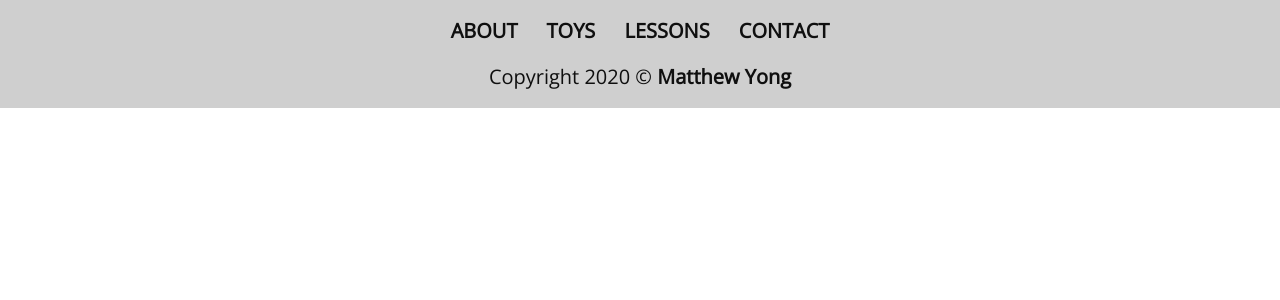
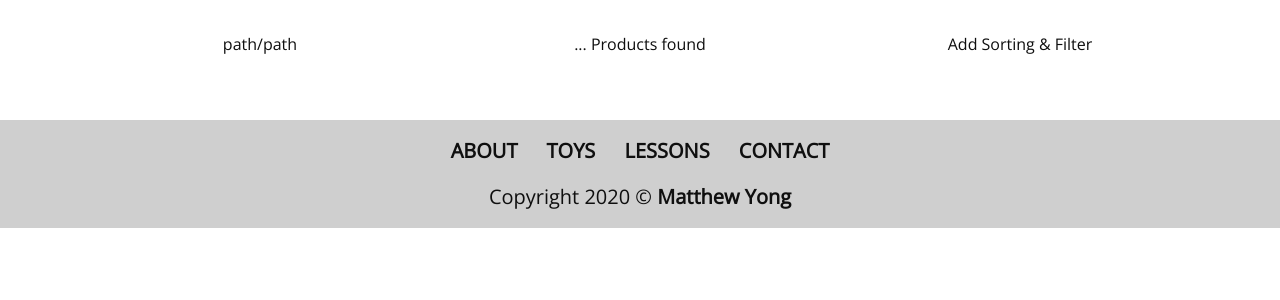
Before and after one commit to MatthewYong/big_brains, a Django app: page /toys/ in a window 1280 px wide. Shown: the part 98-398 px from the top of the page. Run offline with Django 3.2, Linux system fonts and the light colour scheme; data that the repository does not hold is empty; some libraries are stand-ins or nearby versions.

Commit message:
Add toy price to toys.html

```diff
--- a/static/css/toys.css
+++ b/static/css/toys.css
@@ -1,12 +1,23 @@
 /*All toys*/
-.product-box {
+.toypage-header {
+    text-align: center;
+    margin-top: 2rem;
+    margin-bottom: 3rem;
+}
+
+.toy-box {
     text-align: center;
     width: 20rem;
     height: 30rem;
-    border: 0.1rem solid #0f0f0f;
     padding: 1rem;
     margin: 2rem;
 }
 
+.toy-image {
+    display: block;
+    width: 100%;
+    height: auto;
+}
+
 
 /*Toy detail*/
--- a/toys/templates/toys/toys.html
+++ b/toys/templates/toys/toys.html
@@ -4,22 +4,26 @@
 {% block content %}
 
 <div class="container">
-    <div class="row">
-        <div class="col-4"></div>
-        <div class="col-4"></div>
-        <div class="col-4"></div>
+    <div class="row toypage-header">
+        <div class="col-4 toypage-path">path/path</div>
+        <div class="col-4 toypage-quantity">
+            <p>... Products found</p>
+        </div>
+        <div class="col-4 toypage-filter">Add Sorting & Filter</div>
     </div>
     <div class="row">
         {% for toy in toys %}
-        <a href="" class=" product-box  mx-auto">
-            <div class="col-4">
-                <img src="../media/{{ toy.image }}" alt="">
+        <div class="col-4">
+            <a href="" class="toy-box  mx-auto">
+                <div>
+                    <img src="../media/{{ toy.image }}" class="toy-image" alt="{{ toy.name }}">
+                </div>
                 <p>{{ toy.name }}</p>
                 <p>{{ toy.age }}</p>
-                <p>{{ toy.description }}</p>
-                <p>{{ toy.price }}</p>
-            </div>
-        </a>
+                <p class="toy.price">£{{ toy.price }}</p>
+                <button>button</button>
+            </a>
+        </div>
         {% endfor %}
     </div>
 </div>
```
Also changed, not shown: media/0-2_year_mixaroo_7.jpg (added), media/0-2_year_motormoose.jpg (added).
